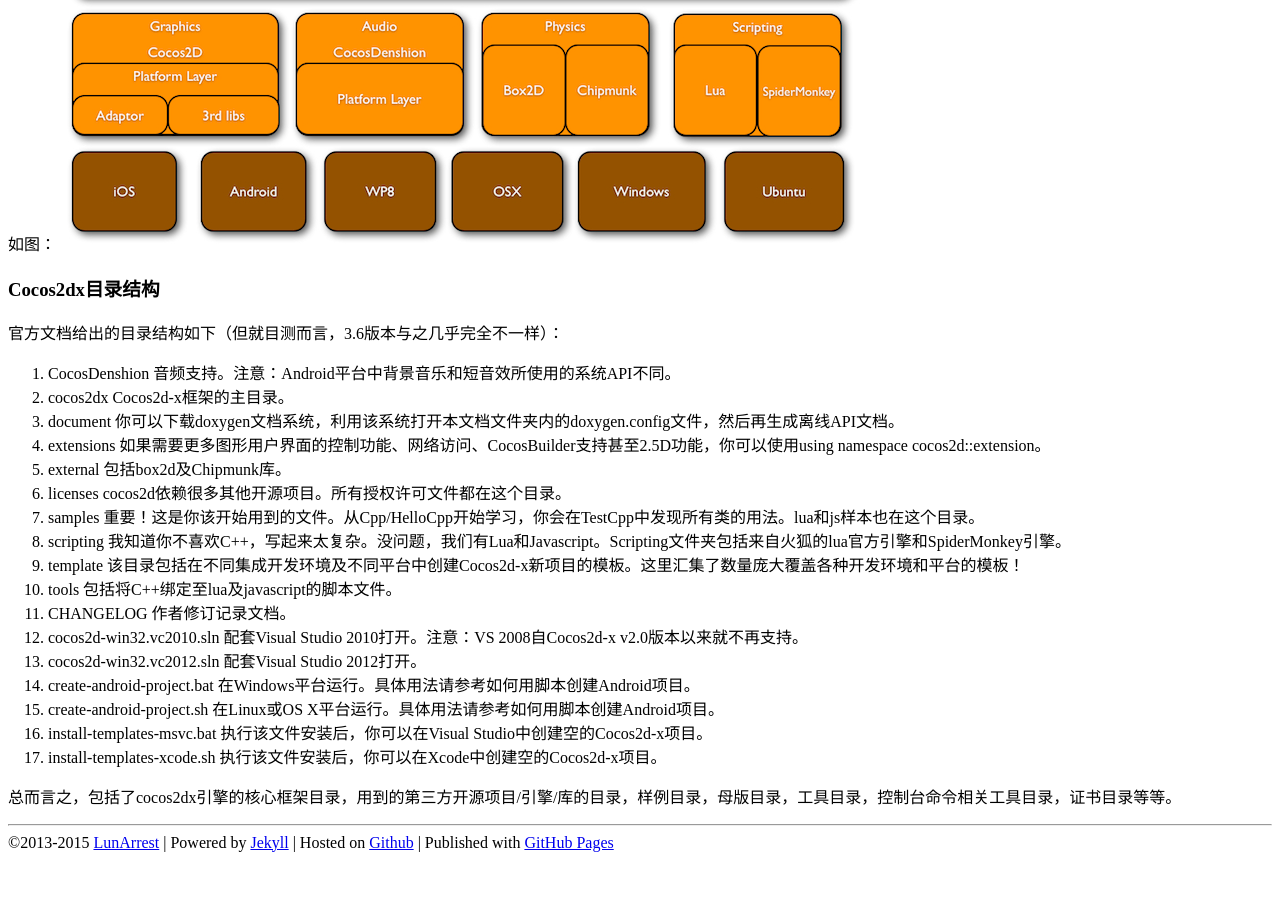
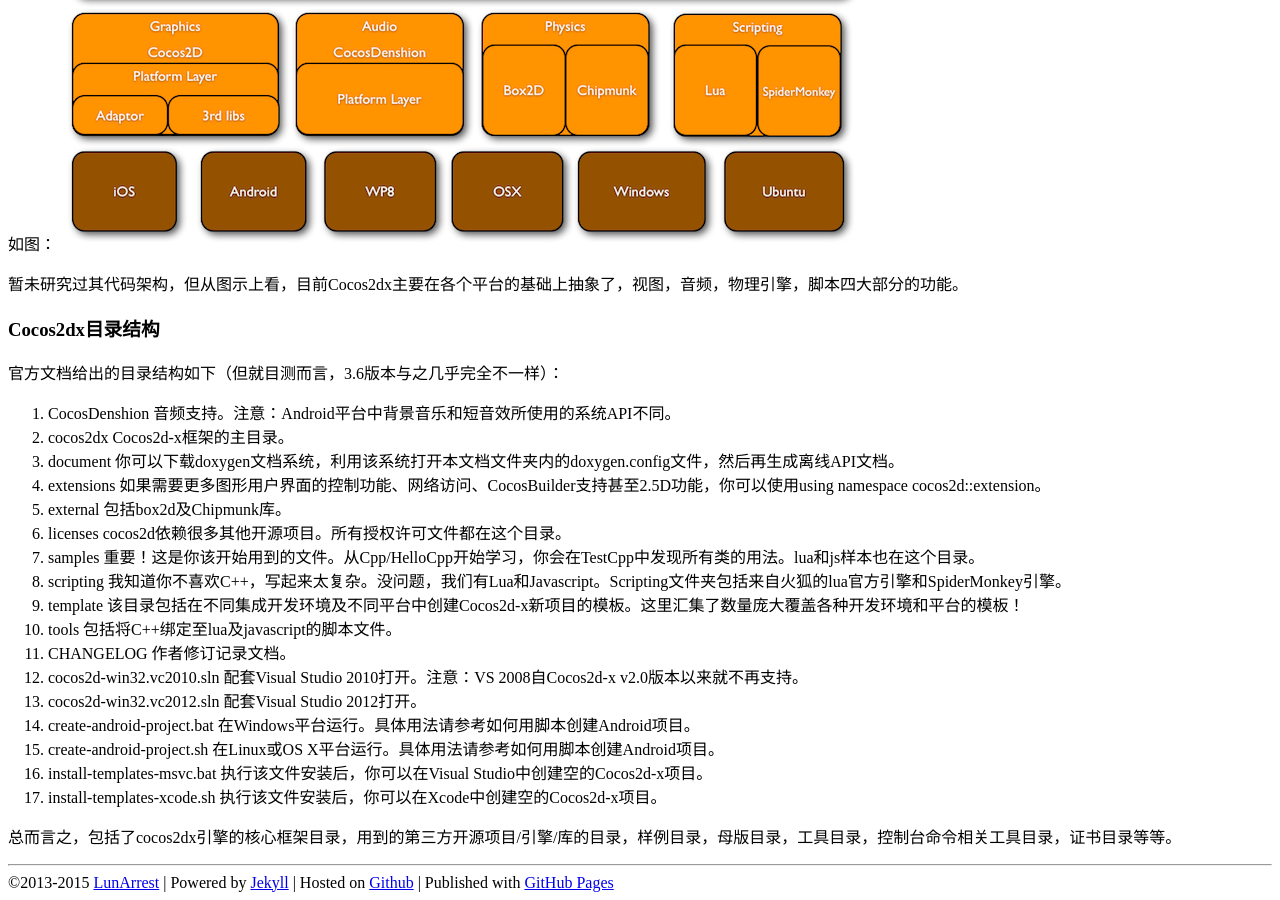
Before and after one commit to LunArrest/LunArrest.github.io, a Jekyll site: the page built from _posts/2015-05-06-cocos2dx-basic.md, in a window 1280 px wide and 900 px high, scrolled down 4142 px. Built offline with Jekyll 4.4.1, drawn with Linux system fonts in a browser that asks for light colours; before the commit the page ends 5002 px from its top, so only the background shows below that.

Commit message:
- 架构描述

```diff
--- a/_posts/2015-05-06-cocos2dx-basic.md
+++ b/_posts/2015-05-06-cocos2dx-basic.md
@@ -238,6 +238,8 @@
 如图：
 ![cocos2d-x-architecture](/images/Cocos2dx/cocos2d-x-architecture.jpg "cocos2d-x-architecture")
 
+暂未研究过其代码架构，但从图示上看，目前Cocos2dx主要在各个平台的基础上抽象了，视图，音频，物理引擎，脚本四大部分的功能。
+
 ### Cocos2dx目录结构
 
 官方文档给出的目录结构如下（但就目测而言，3.6版本与之几乎完全不一样）：
```
